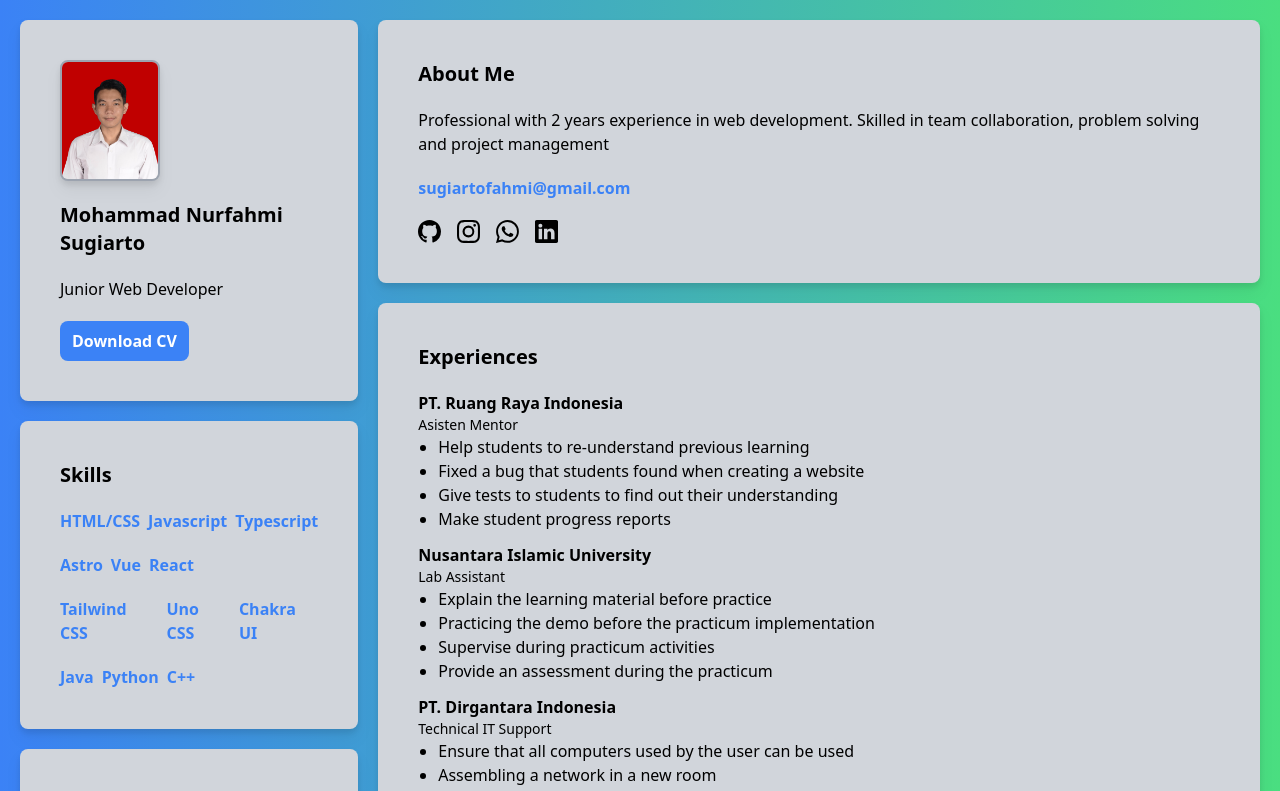
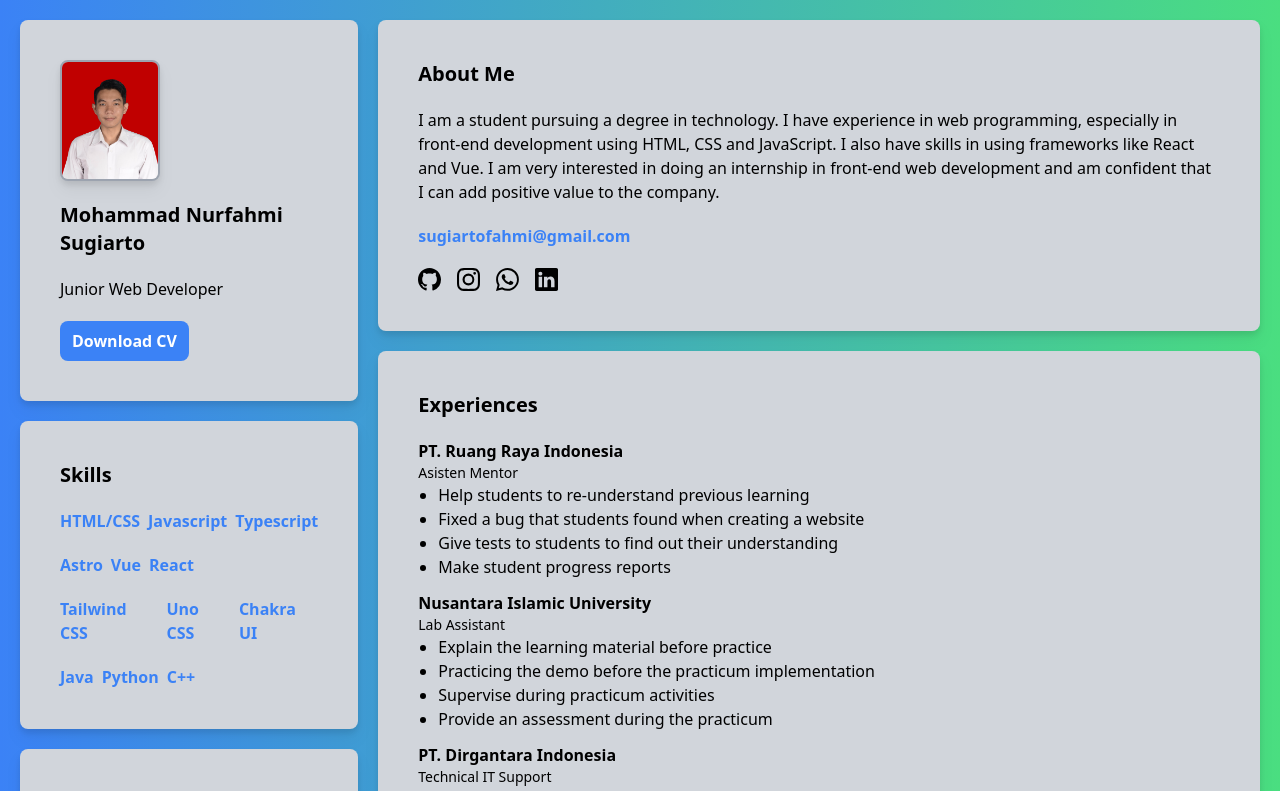
Before and after one commit to sugiartofahmi/next-personal-web, a React (Vite) app: page / in a window 1280 px wide. Shown: the top 791 px of the page. Built offline with nearby package versions, Linux system fonts and the light colour scheme.

Commit message:
Fahmi Sugiarto | Update Portfolio

```diff
--- a/src/modules/Home/About.tsx
+++ b/src/modules/Home/About.tsx
@@ -5,8 +5,11 @@ const About = () => {
     <Fragment>
       <h1 className="text-xl font-bold">About Me</h1>
       <p>
-        Professional with 2 years experience in web development. Skilled in team
-        collaboration, problem solving and project management
+        I am a student pursuing a degree in technology. I have experience in web
+        programming, especially in front-end development using HTML, CSS and
+        JavaScript. I also have skills in using frameworks like React and Vue. I
+        am very interested in doing an internship in front-end web development
+        and am confident that I can add positive value to the company.
       </p>
       <h2 className="text-blue-500 font-bold text-base">
         sugiartofahmi@gmail.com
@@ -21,14 +24,14 @@ const About = () => {
         </a>
         <a
           className="hover:scale-125 ease-in-out duration-300 transition"
-          href="https://www.instagram.com/fahmisugiarto24"
+          href="https://www.instagram.com/mnfs.dev"
           target="_blank"
         >
           <BsInstagram size={23} />
         </a>
         <a
           className="hover:scale-125 ease-in-out duration-300 transition"
-          href="https://api.whatsapp.com/send?phone=6289643242453"
+          href="https://api.whatsapp.com/send?phone=6285172470353"
           target="_blank"
         >
           <BsWhatsapp size={23} />
```
